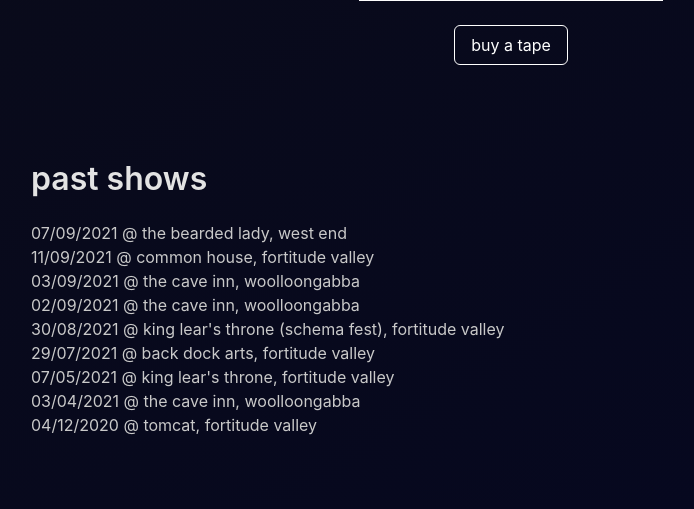
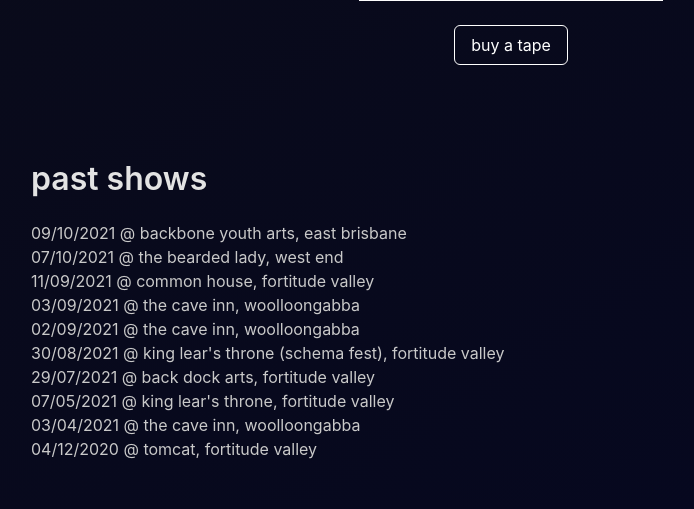
Before and after one commit to nataliethistime/hanoitraffic.com, a PHP site: page / in a window 1280 px wide. Shown: the part 2192-2701 px from the top of the page, without its empty margins (129-823 px from the left). Run offline with PHP 8.4, Linux system fonts and the light colour scheme; style sheets or scripts are compiled from the project's sources; some web fonts are replaced.

Commit message:
October shows

```diff
--- a/index.php
+++ b/index.php
@@ -99,7 +99,8 @@
       <div class="container">
         <h1 class="title is-size-3">past shows</h1>
         <ul>
-          <li>07/09/2021 @ the bearded lady, west end</li>
+          <li>09/10/2021 @ backbone youth arts, east brisbane</li>
+          <li>07/10/2021 @ the bearded lady, west end</li>
           <li>11/09/2021 @ common house, fortitude valley</li>
           <li>03/09/2021 @ the cave inn, woolloongabba</li>
           <li>02/09/2021 @ the cave inn, woolloongabba</li>
```
